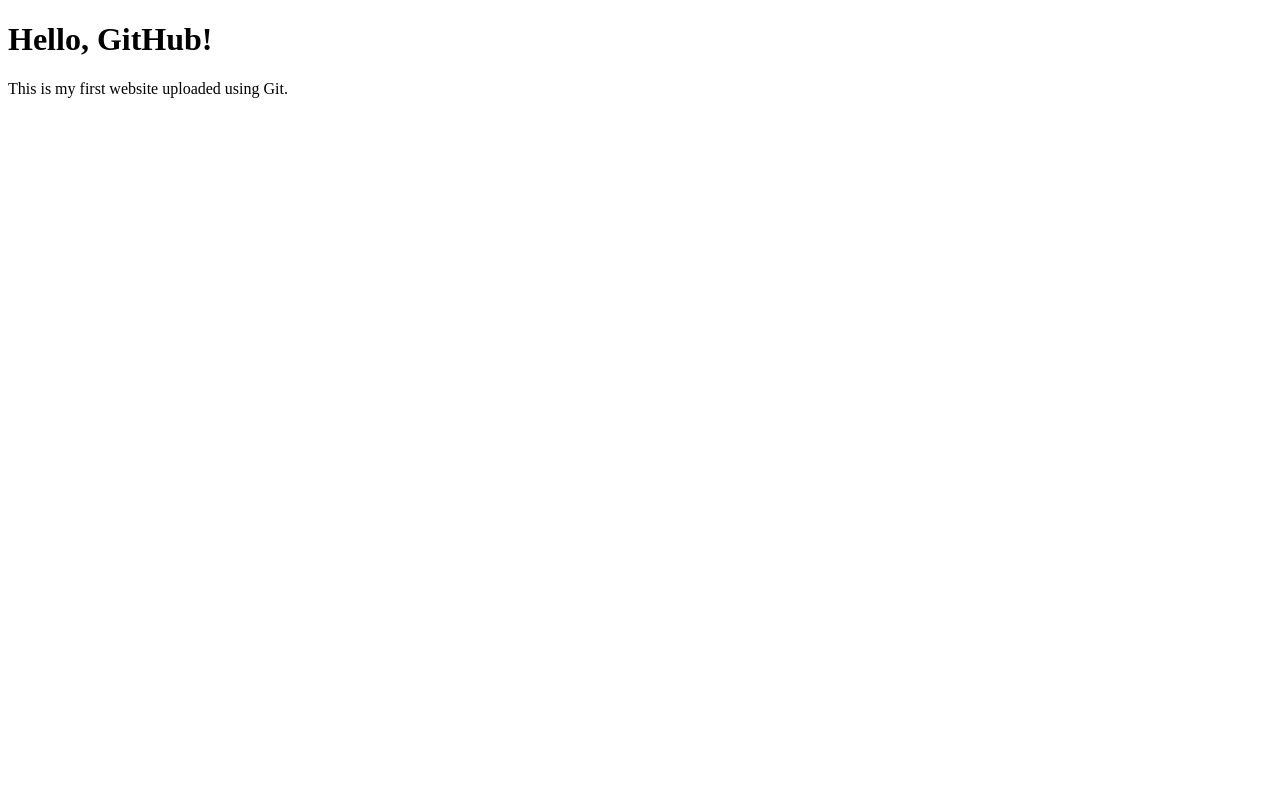
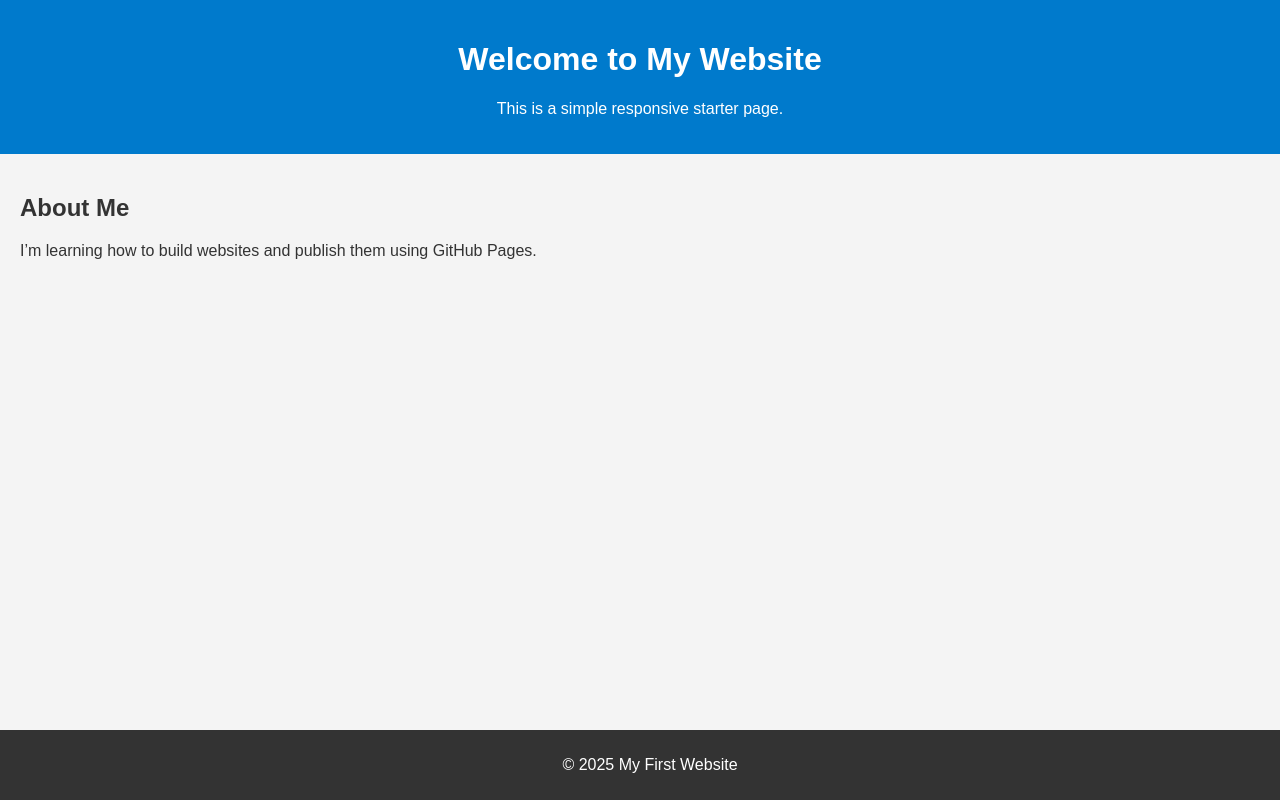
Before and after one commit to Khatereenee/my-first-website, a plain HTML site: page index.html in a window 1280 px wide. Drawn offline with Linux system fonts and the light colour scheme.

Commit message:
Add files via upload

```diff
--- a/index.html
+++ b/index.html
@@ -1,10 +1,24 @@
 <!DOCTYPE html>
-<html>
-  <head>
+<html lang="en">
+<head>
+    <meta charset="UTF-8">
+    <meta name="viewport" content="width=device-width, initial-scale=1.0">
     <title>My First Website</title>
-  </head>
-  <body>
-    <h1>Hello, GitHub!</h1>
-    <p>This is my first website uploaded using Git.</p>
-  </body>
+    <link rel="stylesheet" href="style.css">
+</head>
+<body>
+    <header>
+        <h1>Welcome to My Website</h1>
+        <p>This is a simple responsive starter page.</p>
+    </header>
+    <main>
+        <section>
+            <h2>About Me</h2>
+            <p>I’m learning how to build websites and publish them using GitHub Pages.</p>
+        </section>
+    </main>
+    <footer>
+        <p>&copy; 2025 My First Website</p>
+    </footer>
+</body>
 </html>
```
